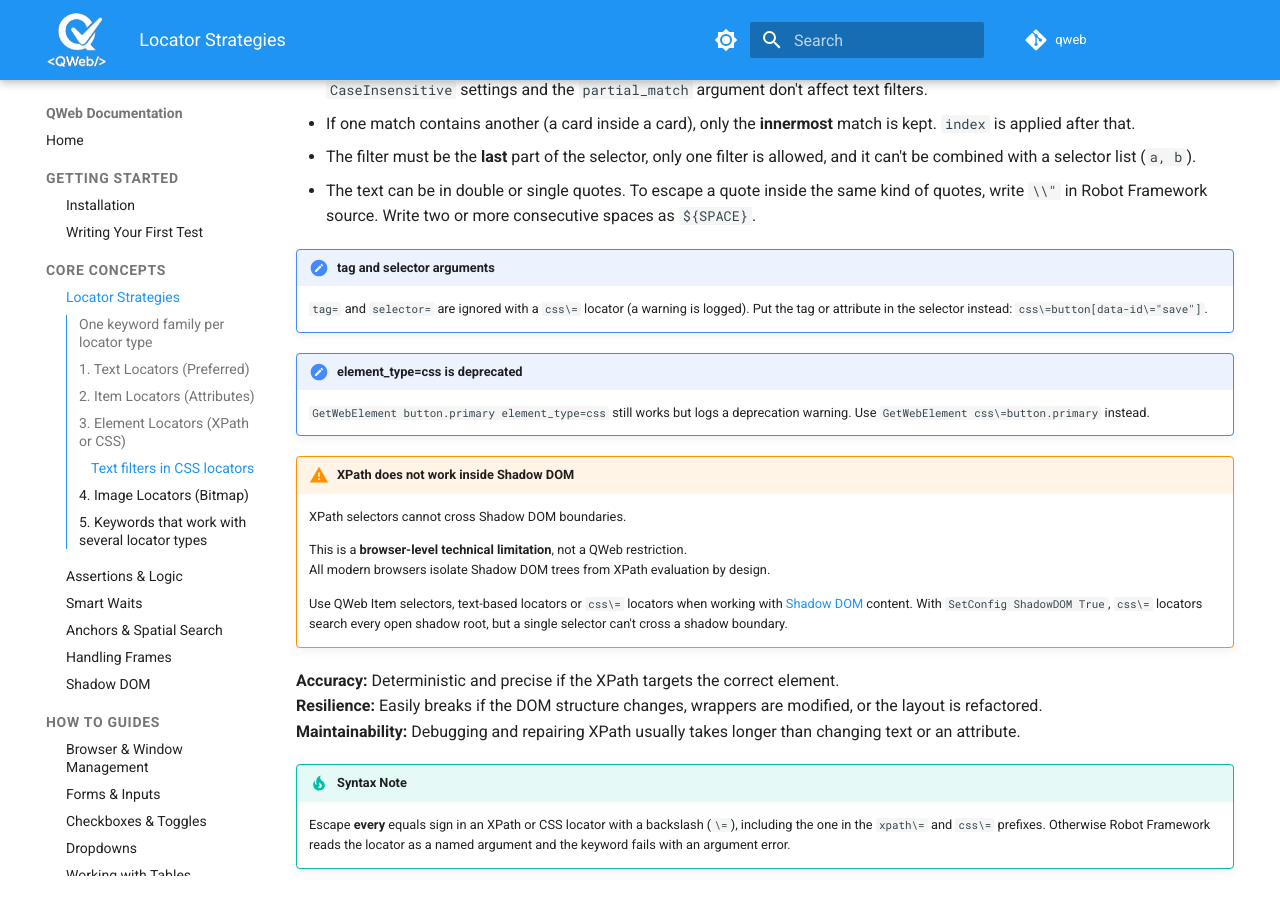
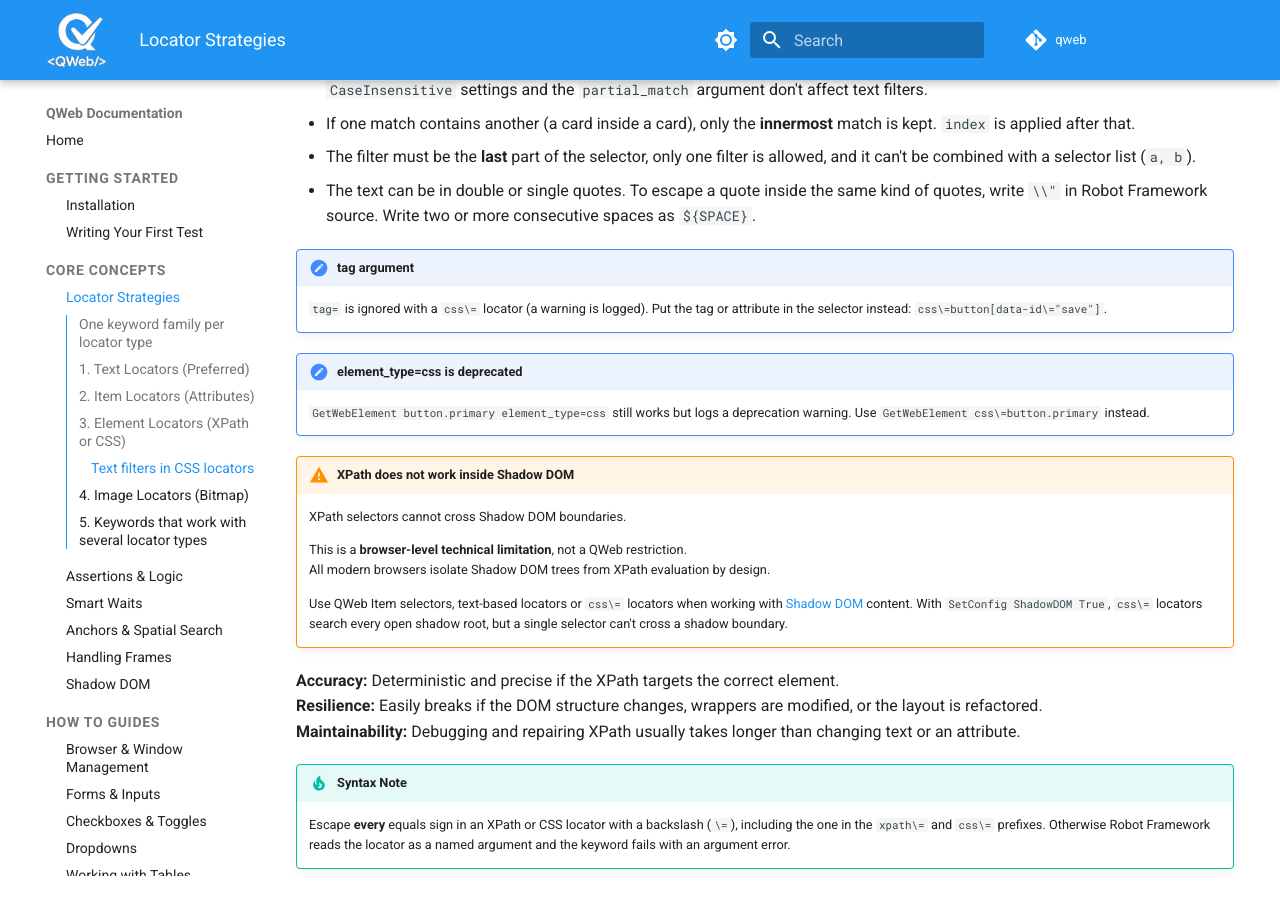
Before and after one commit to qentinelqi/qweb, an MkDocs documentation site: the page built from docs/concepts/locators.md, in a window 1280 px wide and 900 px high, scrolled down 3128 px. Built offline with MkDocs 1.6.1 and Material for MkDocs 9.7.7, drawn with Linux system fonts in a browser that asks for light colours; comment, search, counter and statistics services are not loaded.

Commit message:
Don't mention the undocumented selector kwarg in CSS locator docs
Co-Authored-By: Claude Opus 5.5 <noreply@anthropic.com>

```diff
--- a/QWeb/__init__.py
+++ b/QWeb/__init__.py
@@ -280,8 +280,8 @@ class QWeb:
     A valid selector that matches nothing is retried until the timeout, but a selector with
     invalid syntax (for example ``css\=div[``) fails at once.
 
-    The ``tag`` and ``selector`` arguments are ignored with a ``css\=`` locator, with a warning
-    in the log. Put the tag or attribute into the selector instead, e.g.
+    The ``tag`` argument is ignored with a ``css\=`` locator, with a warning in the log.
+    Put the tag or attribute into the selector instead, e.g.
     ``css\=button[data-id\="save"]``. ``element_type=css`` still works but is deprecated.
 
     **Text filters**
--- a/docs/concepts/locators.md
+++ b/docs/concepts/locators.md
@@ -118,8 +118,8 @@ VerifyElement   css\=p:has-text('Say "hi"')
 *   The filter must be the **last** part of the selector, only one filter is allowed, and it can't be combined with a selector list (`a, b`).
 *   The text can be in double or single quotes. To escape a quote inside the same kind of quotes, write `\\"` in Robot Framework source. Write two or more consecutive spaces as `${SPACE}`.
 
-!!! note "tag and selector arguments"
-    `tag=` and `selector=` are ignored with a `css\=` locator (a warning is logged). Put the tag or attribute in the selector instead: `css\=button[data-id\="save"]`.
+!!! note "tag argument"
+    `tag=` is ignored with a `css\=` locator (a warning is logged). Put the tag or attribute in the selector instead: `css\=button[data-id\="save"]`.
 
 !!! note "element_type=css is deprecated"
     `GetWebElement    button.primary    element_type=css` still works but logs a deprecation warning. Use `GetWebElement    css\=button.primary` instead.
```
Also changed, not shown: css_locators_status.md (+1 -0 lines).
